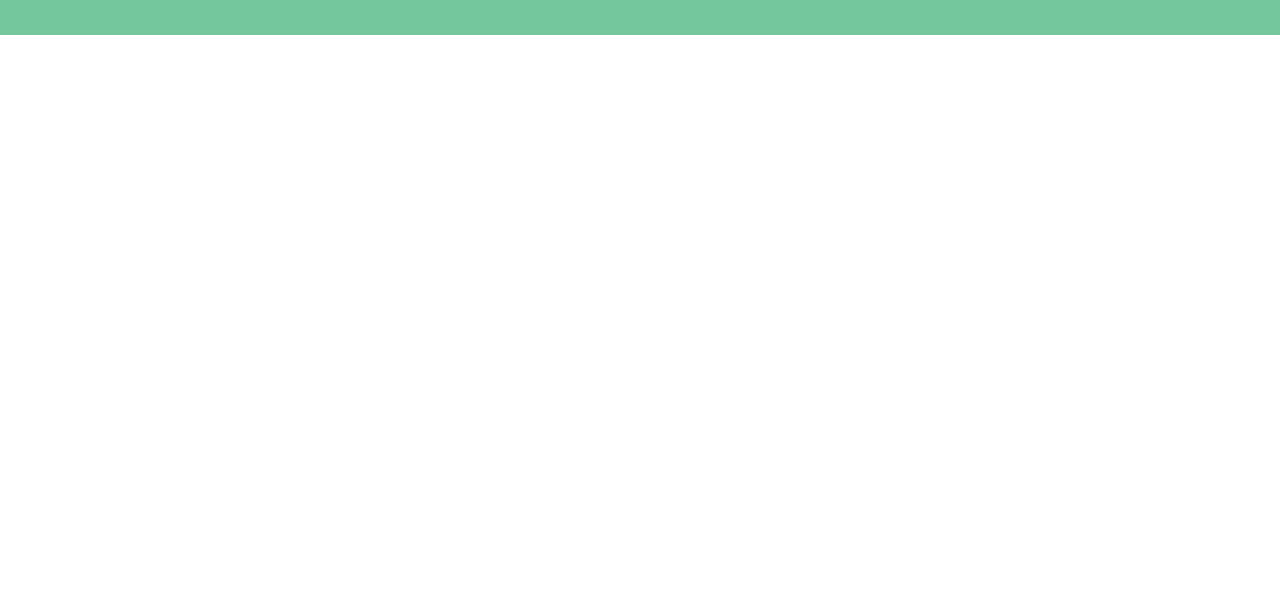
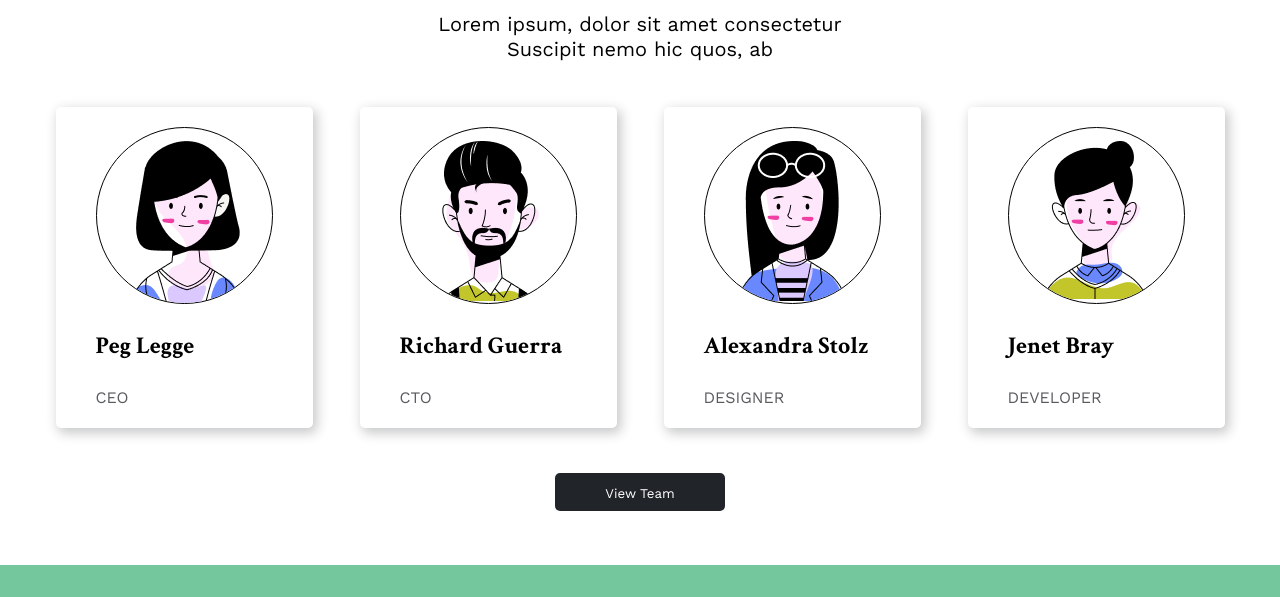
Before and after one commit to vbozadzhieva/responsive-design-sirma-workshop, a website built with Vite: page src/index.html in a window 1280 px wide. Shown: the part 1766-2363 px from the top of the page. Before the commit the page ends 1801 px from the top, so only its background shows below. Built offline with nearby package versions, Linux system fonts and the light colour scheme; files whose address does not match are found by name.

Commit message:
add talents section to home page

```diff
--- a/src/index.html
+++ b/src/index.html
@@ -108,7 +108,67 @@
                     nobis cum est eos error ipsum, voluptate culpa nesciunt delectus iste?</p>
                 <button class="secondary-button sub-heading">Learn More</button>
             </div>
+        </section>
 
+        <section class="talents-section">
+            <div class="section-header">
+                <p class="label">team</p>
+                <h1>Our Talents</h1>
+                <p class="sub-heading">Lorem ipsum, dolor sit amet consectetur
+                    Suscipit nemo hic quos, ab</p>
+            </div>
+
+            <div class="talents-list">
+                <article class="talents-list-item">
+                    <header>
+                        <div class="talents-image-wrapper">
+                            <img src="/public/img/talent-avatar-1.png" alt="Talent Avatar">
+                        </div>
+                    </header>
+                    <h4>Peg Legge</h4>
+                    <footer>
+                        <p>CEO</p>
+                    </footer>
+                </article>
+
+                <article class="talents-list-item">
+                    <header>
+                        <div class="talents-image-wrapper">
+                            <img src="/public/img/talent-avatar-2.png" alt="Talent Avatar">
+                        </div>
+                    </header>
+                    <h4>Richard Guerra</h4>
+                    <footer>
+                        <p>CTO</p>
+                    </footer>
+                </article>
+
+                <article class="talents-list-item">
+                    <header>
+                        <div class="talents-image-wrapper">
+                            <img src="/public/img/talent-avatar-3.png" alt="Talent Avatar">
+                        </div>
+                    </header>
+                    <h4>Alexandra Stolz</h4>
+                    <footer>
+                        <p>designer</p>
+                    </footer>
+                </article>
+
+                <article class="talents-list-item">
+                    <header>
+                        <div class="talents-image-wrapper">
+                            <img src="/public/img/talent-avatar-4.png" alt="Talent Avatar">
+                        </div>
+                    </header>
+                    <h4>Jenet Bray</h4>
+                    <footer>
+                        <p>developer</p>
+                    </footer>
+                </article>
+            </div>
+
+            <button class="secondary-button">View Team</button>
 
         </section>
     </main>
--- a/src/public/css/site.css
+++ b/src/public/css/site.css
@@ -46,6 +46,11 @@ h1 {
     margin: 16px 0;
 }
 
+h4 {
+    font-family: 'Crimson Text';
+    font-size: 1.5rem;
+}
+
 .label {
     font-weight: bold;
     letter-spacing: 5px;
--- a/src/public/css/styles.css
+++ b/src/public/css/styles.css
@@ -1,7 +1,6 @@
 @import url(./site.css);
 
 /* Header & Footer */
-
 .header-section,
 .footer-section {
     padding: 35px 0 38px;
@@ -30,7 +29,6 @@
 }
 
 /* Header */
-
 .logo-container {
     display: flex;
     justify-content: space-between;
@@ -78,8 +76,7 @@
     margin-bottom: 25px;
 }
 
-/* main */
-
+/* Main */
 .portfolio-header-section {
     display: flex;
     justify-content: center;
@@ -89,20 +86,6 @@
 .section-header {
     text-align: center;
     width: 410px;
-}
-
-/* portfolio section */
-.portfolio-section {
-    width: 100%;
-    display: grid;
-    grid-template-columns: 570fr 555fr;
-    margin-bottom: 64px;
-    gap: 55px;
-}
-
-.more-section {
-    text-align: center;
-    margin-bottom: 100px;
 }
 
 /* partner section */
@@ -145,10 +128,63 @@
     margin-bottom: 110px;
 }
 
+/* talents section */
+.talents-section {
+    display: flex;
+    flex-direction: column;
+    align-items: center;
+    margin-bottom: 54px;
+    gap: 45px;
+}
 
+.talents-list {
+    display: grid;
+    grid-template-columns: repeat(4, 1fr);
+    gap: 47px;
+}
 
-/* media queries */
+.talents-list-item {
+    padding: 20px 40px;
+    box-shadow: 3px 4px 12px 1px var(--dark-color-25);
+    border-radius: 5px;
+}
 
+.talents-image-wrapper {
+    width: 175px;
+    height: 175px;
+    overflow-y: hidden;
+    border: 1px solid black;
+    border-radius: 50%;
+    text-align: center;
+}
+
+.talents-image-wrapper img {
+    width: unset;
+    margin: 13px;
+}
+
+.talents-section footer {
+    color: var(--dark-color-75);
+    text-transform: uppercase;
+}
+
+/* Portfolio page */
+
+/* portfolio section */
+.portfolio-section {
+    width: 100%;
+    display: grid;
+    grid-template-columns: 570fr 555fr;
+    margin-bottom: 64px;
+    gap: 55px;
+}
+
+.more-section {
+    text-align: center;
+    margin-bottom: 100px;
+}
+
+/* Media queries */
 @media (max-width: 1200px) {
     .site-content {
         width: 900px;
```
Also changed, not shown: src/public/img/talent-avatar-1.png (added), src/public/img/talent-avatar-2.png (added), src/public/img/talent-avatar-3.png (added), src/public/img/talent-avatar-4.png (added).
